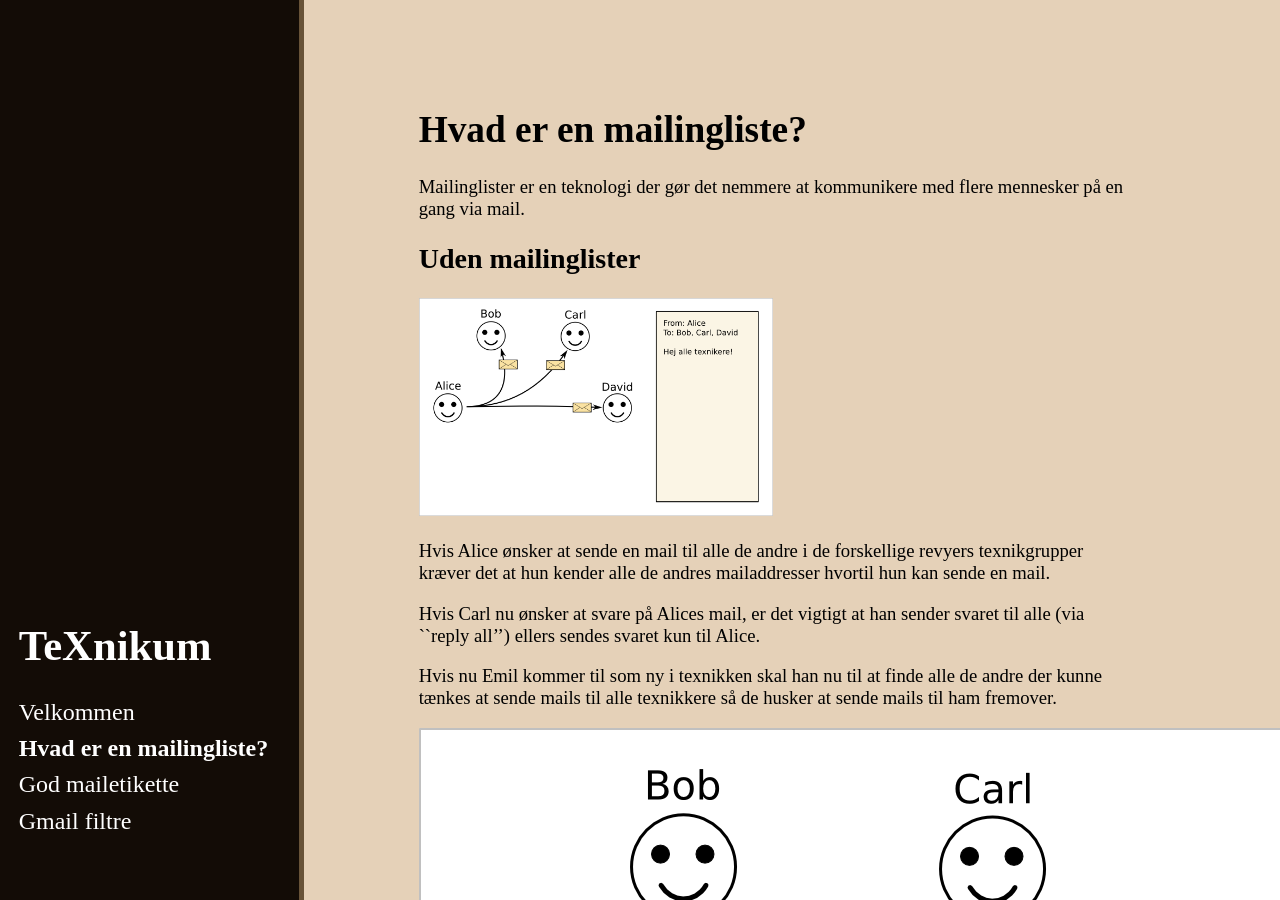
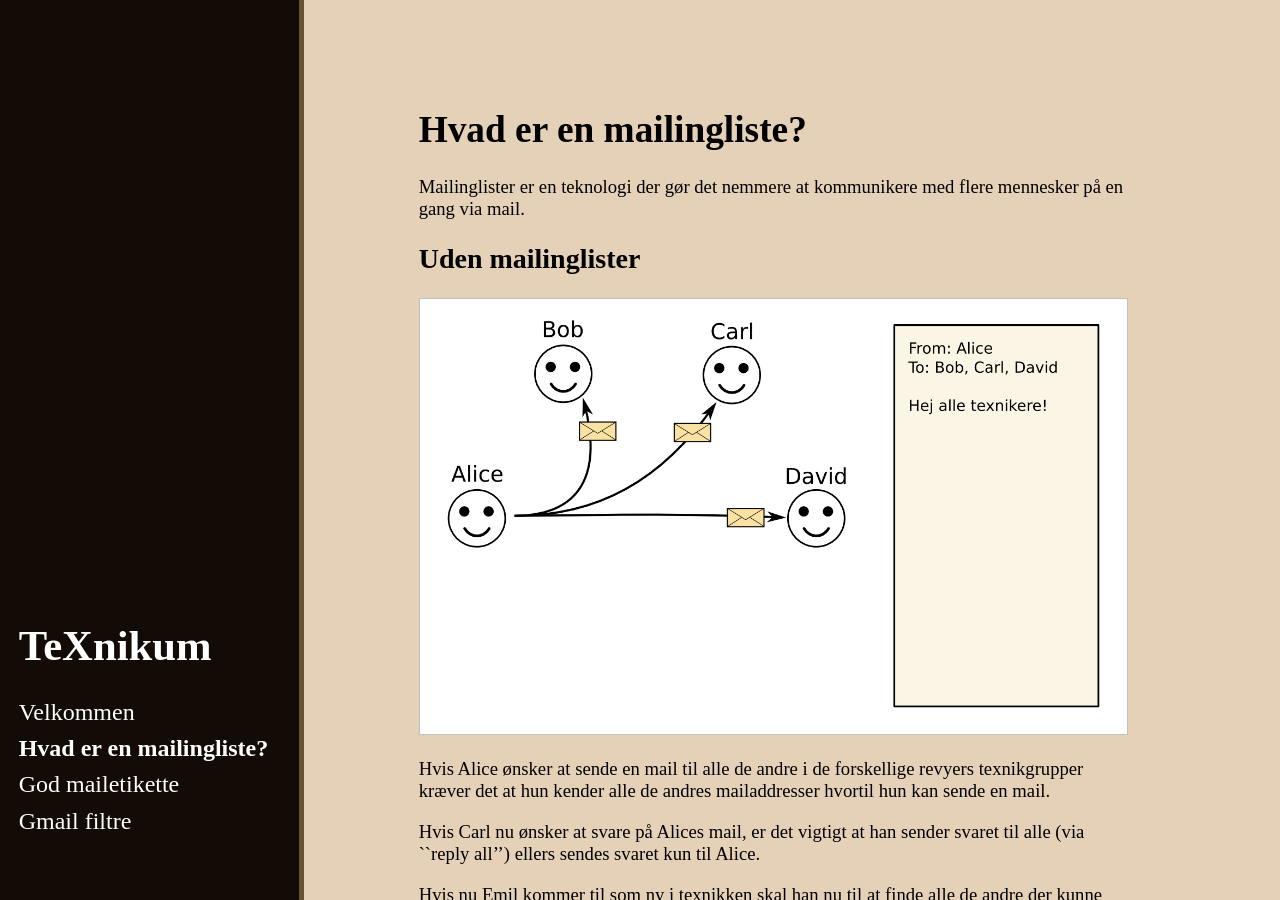
Before and after one commit to TeXnikum/TeXnikum.github.io, a Jekyll site: the page built from mailinglister.md, in a window 1280 px wide and 900 px high. Built offline with Jekyll 4.4.1, drawn with Linux system fonts in a browser that asks for light colours.

Commit message:
trying to resize image

```diff
--- a/mailinglister.md
+++ b/mailinglister.md
@@ -8,7 +8,7 @@ title: Mailinglister
 Mailinglister er en teknologi der gør det nemmere at kommunikere med flere mennesker på en gang via mail.
 
 ## Uden mailinglister
-<img src="/images/illustration-0.png" style="width: 50%; height: 50%;">
+<img src="/images/illustration-0.png" style="width: 100%; height: 100%;">
 
 Hvis Alice ønsker at sende en mail til alle de andre i de forskellige revyers texnikgrupper kræver det at hun kender alle de andres mailaddresser hvortil hun kan sende en mail.
 
```
